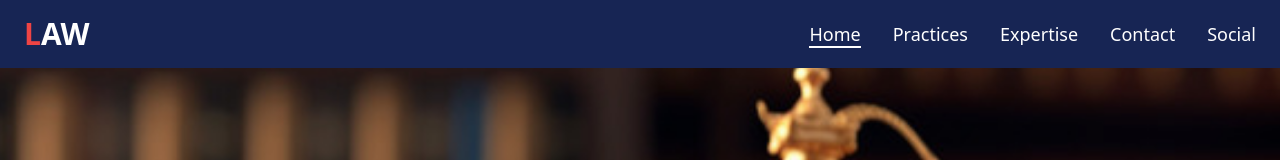
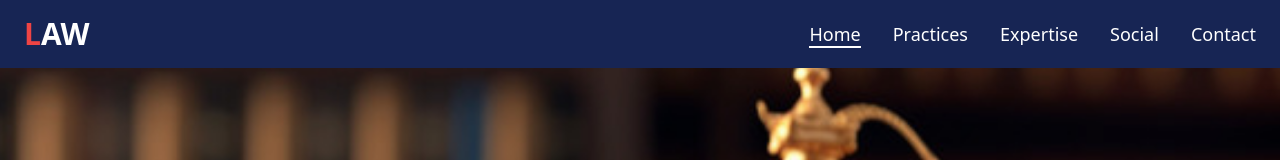
Before and after one commit to Praduemna112/Law, a React (Vite) app: page / in a window 1280 px wide. Shown: the top 160 px of the page. Built offline with nearby package versions, Linux system fonts and the light colour scheme; what tailwind-scroll-behavior would draw is missing.

Commit message:
first commit

```diff
--- a/src/components/Navbar/Navbar.jsx
+++ b/src/components/Navbar/Navbar.jsx
@@ -16,8 +16,8 @@ const Navbar = () => {
     { to: "/", label: "Home" },
     { to: "/Practices", label: "Practices" },
     { to: "/Expertise", label: "Expertise" },
+    { to: "/Social", label: "Social" },
     { to: "/contact", label: "Contact" },
-    { to: "/Social", label: "Social" },
   ];
 
 
```
